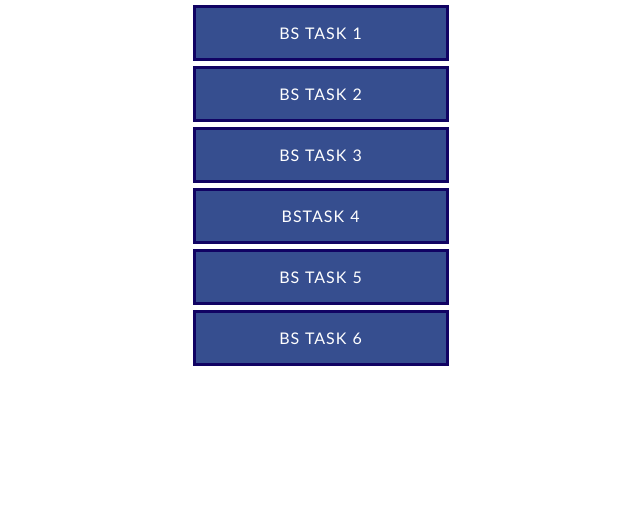
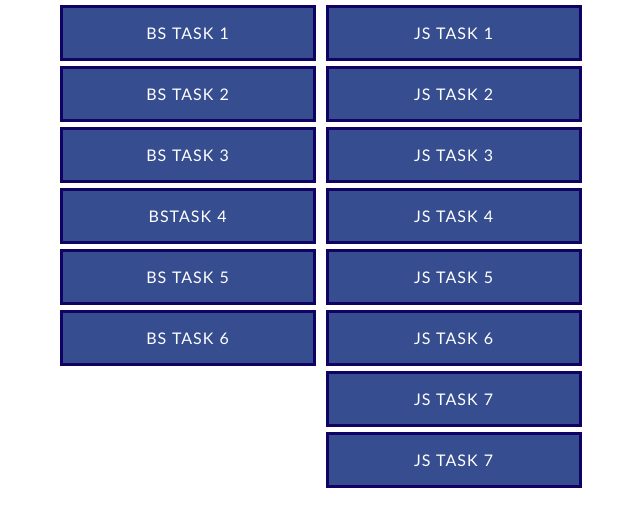
Before and after one commit to SheetalKizhakel/MERN_TASKS_BS-JS, a plain HTML site: page index.html in a window 1280 px wide. Shown: the whole page, without its empty margins (319-959 px from the left). Drawn offline with Linux system fonts and the light colour scheme.

Commit message:
Update index.html

```diff
--- a/index.html
+++ b/index.html
@@ -56,5 +56,15 @@
         <a href="bs_task6.html">BS TASK 6</a>
 
     </div>
+    <div class="column">
+        <a href="task6.html">JS TASK 1</a>
+        <a href="task7.html">JS TASK 2</a>
+        <a href="task8.html">JS TASK 3</a>
+        <a href="task9.html">JS TASK 4</a>
+        <a href="task10.html">JS TASK 5</a>
+        <a href="task11.html">JS TASK 6</a>
+        <a href="task12.html">JS TASK 7</a>
+        <a href="task12.html">JS TASK 7</a>
+    </div>
 </body>
 </html>
```
